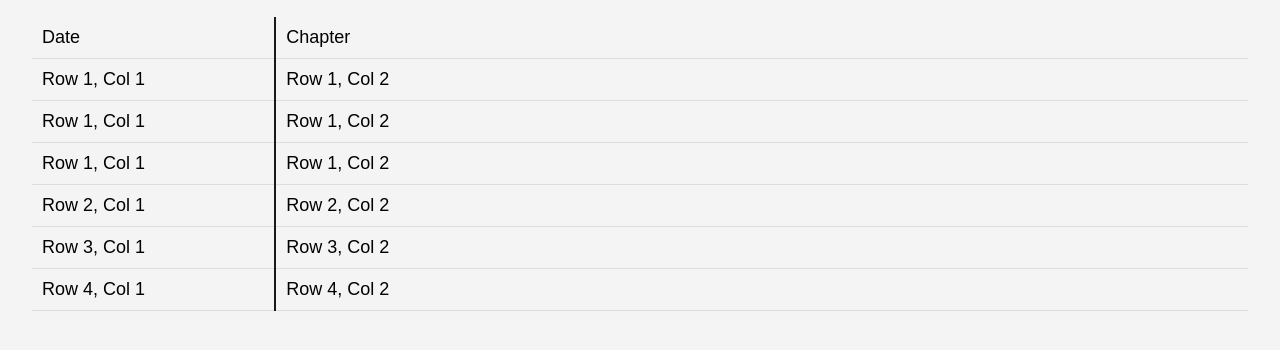
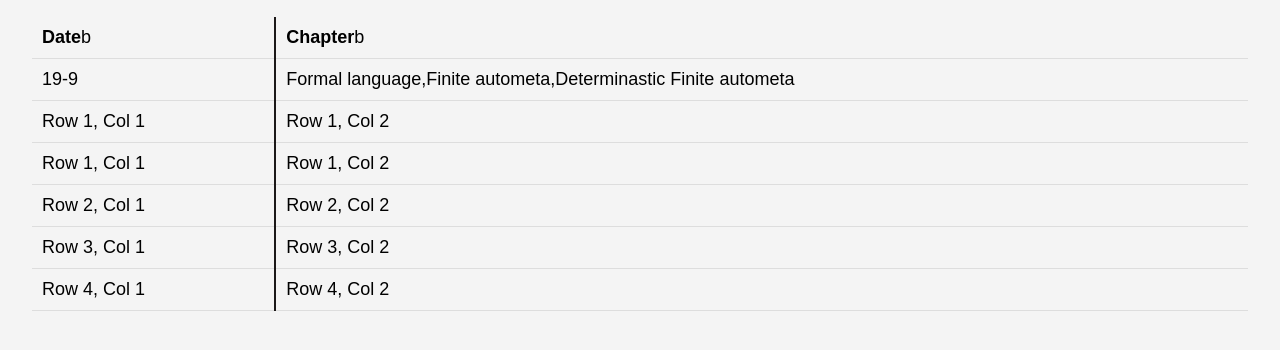
Before and after one commit to Dillippanda/studyUpdate, a plain HTML site: page ITC.html in a window 1280 px wide. Shown: the part 80-430 px from the top of the page. Drawn offline with Linux system fonts and the light colour scheme.

Commit message:
Update ITC.html

```diff
--- a/ITC.html
+++ b/ITC.html
@@ -59,12 +59,12 @@
 
     <table>
         <tr>
-            <td>Date</td>
-            <td>Chapter</td>
+            <td><b>Date</b>b</td>
+            <td><b>Chapter</b>b</td>
         </tr>
         <tr>
-            <td>Row 1, Col 1</td>
-            <td>Row 1, Col 2</td>
+            <td>19-9</td>
+            <td>Formal language,Finite autometa,Determinastic Finite autometa</td>
         </tr>
         <tr>
             <td>Row 1, Col 1</td>
```
